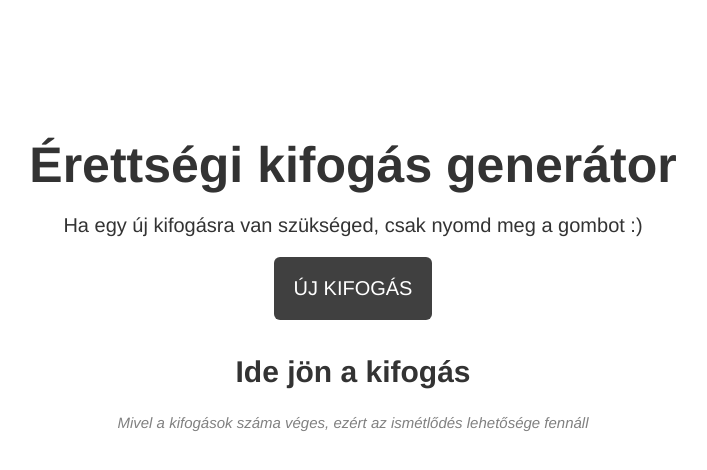
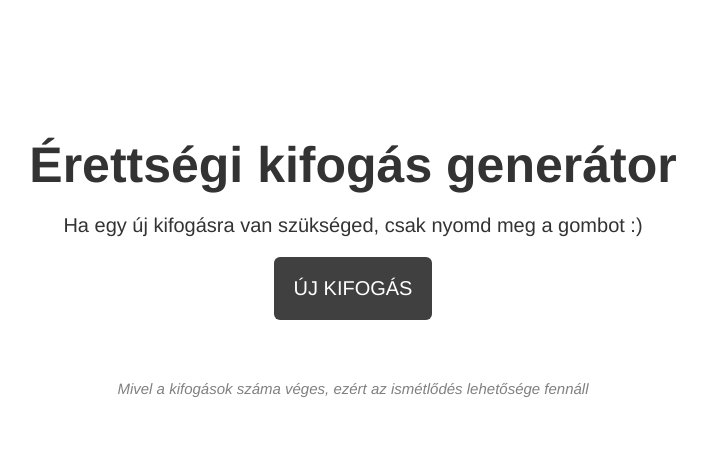
Before and after one commit to ger0nymo/erettsegi-kifogas-generator, a plain HTML site: page index.html in a window 1280 px wide. Shown: the whole page, without its empty margins (287-994 px from the left). Drawn offline with Linux system fonts and the light colour scheme.

Commit message:
Elso commit

```diff
--- a/index.html
+++ b/index.html
@@ -41,7 +41,7 @@
             <h1>Érettségi kifogás generátor</h1>
             <p style="text-align: center;">Ha egy új kifogásra van szükséged, csak nyomd meg a gombot :)</p>
             <div class="button_cont" align="center"><a class="btn-generate" href="#">Új kifogás</a></div>
-            <h2 style="text-align: center; padding-top: 10px;" class="kifogas">Ide jön a kifogás</h2>
+            <h2 style="text-align: center; padding-top: 10px;" class="kifogas"></h2>
             <footer style="font-style: italic; color: gray;">Mivel a kifogások száma véges, ezért az ismétlődés lehetősége fennáll</footer>
         </article>
         <script src="script.js"></script>
```
